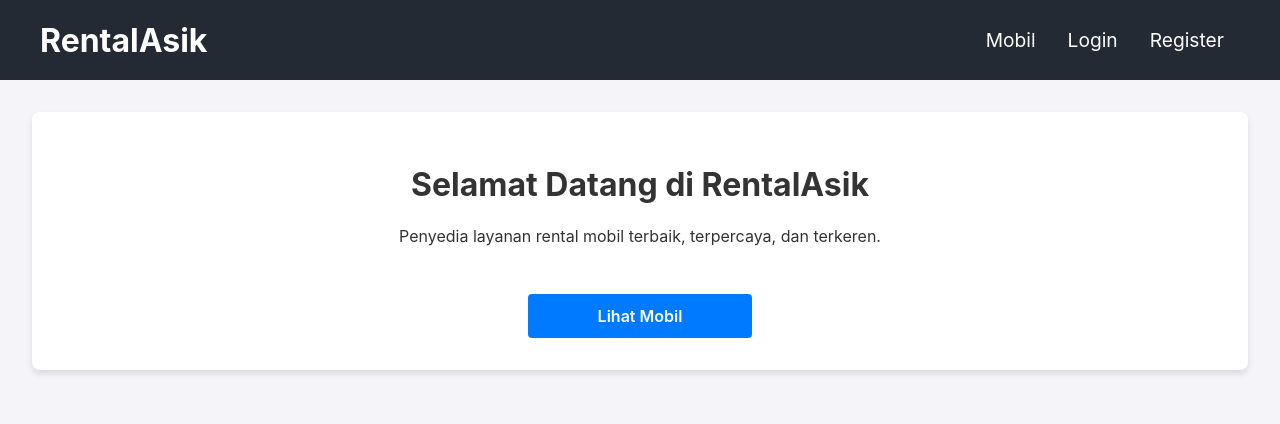
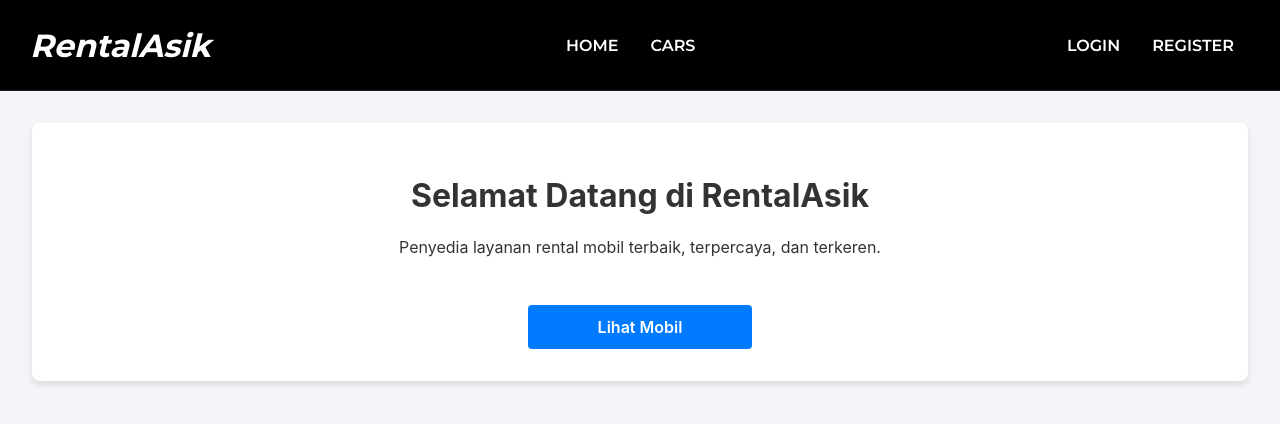
Before and after one commit to rozaannn/Tugas-TBD-Rental-Mobil-RentalAsik, a React (Vite) app in the folder frontend/: page / in a window 1280 px wide. Shown: the top 424 px of the page. Built offline with nearby package versions, Linux system fonts and the light colour scheme.

Commit message:
update navigation bar

```diff
--- a/frontend/src/components/Navbar.css
+++ b/frontend/src/components/Navbar.css
@@ -1,64 +1,109 @@
+/* src/components/Navbar.css */
+
+/* Kontainer utama navbar */
 .navbar {
-    background: #232a34;
-    height: 80px;
+    background: #000; /* Latar belakang hitam pekat */
+    height: 90px;
     display: flex;
     justify-content: center;
     align-items: center;
-    font-size: 1.2rem;
+    font-size: 1rem;
     position: sticky;
     top: 0;
     z-index: 999;
+    border-bottom: 1px solid #222; /* Garis bawah tipis untuk memisahkan */
+    font-family: 'Montserrat', sans-serif; /* Ganti font agar lebih modern (opsional, tambahkan di index.css) */
 }
+
+/* Kontainer untuk menjaga konten tetap di tengah */
 .navbar-container {
     display: flex;
     justify-content: space-between;
     align-items: center;
     width: 100%;
-    max-width: 1200px;
-    padding: 0 20px;
+    max-width: 1400px; /* Dibuat lebih lebar */
+    padding: 0 30px;
 }
+
+/* Styling untuk logo */
 .navbar-logo {
     color: #fff;
+    justify-self: start;
+    cursor: pointer;
     text-decoration: none;
     font-size: 2rem;
+    display: flex;
+    align-items: center;
     font-weight: bold;
+    font-style: italic; /* Membuat teks miring seperti di contoh */
 }
+
+/* Menu utama */
 .nav-menu {
     display: flex;
+    align-items: center;
     list-style: none;
     text-align: center;
-    margin: 0;
-    padding: 0;
 }
+
 .nav-item {
-    height: 80px;
+    height: 90px;
     display: flex;
     align-items: center;
 }
+
+/* Styling untuk setiap link/tombol di menu */
 .nav-links {
+    color: #fff;
+    display: flex;
+    align-items: center;
+    text-decoration: none;
+    padding: 0 1rem;
+    height: 100%;
+    cursor: pointer;
+    position: relative; /* Diperlukan untuk efek garis bawah */
+    text-transform: uppercase; /* Membuat teks menjadi kapital */
+    font-weight: 600;
+}
+
+/* --- EFEK GARIS BAWAH SAAT HOVER --- */
+.nav-links::after {
+    content: '';
+    position: absolute;
+    bottom: 25px; /* Atur posisi garis di bawah teks */
+    left: 0;
+    width: 100%;
+    height: 2px;
+    background-color: #fff;
+    transform: scaleX(0); /* Awalnya garis tidak terlihat (lebar 0) */
+    transform-origin: left; /* Mulai animasi dari kiri */
+    transition: transform 0.4s ease-out; /* Animasi transisi */
+}
+
+.nav-links:hover::after {
+    transform: scaleX(1); /* Saat hover, buat garis terlihat (lebar 100%) */
+}
+/* --- AKHIR EFEK --- */
+
+/* Styling untuk nama user dan tombol logout */
+.nav-user, .nav-links-button {
     color: #fff;
     text-decoration: none;
     padding: 0.5rem 1rem;
-    transition: background-color 0.2s ease-out;
+    cursor: pointer;
+    font-weight: 600;
+    text-transform: uppercase;
 }
-.nav-links:hover {
-    background-color: #0056b3;
-    border-radius: 4px;
-}
-.nav-user {
-    color: #ccc;
-    cursor: default;
-}
+
 .nav-links-button {
     background: none;
-    border: none;
-    color: white;
-    font-size: 1.2rem;
-    cursor: pointer;
-    font-family: inherit;
-    padding: 0.5rem 1rem;
+    border: 1px solid white;
+    border-radius: 4px;
+    margin-left: 1rem;
+    transition: all 0.3s ease;
 }
+
 .nav-links-button:hover {
-    background-color: #c82333;
-    border-radius: 4px;
+    background: #fff;
+    color: #000;
 }
--- a/frontend/src/components/Navbar.jsx
+++ b/frontend/src/components/Navbar.jsx
@@ -15,40 +15,49 @@ const Navbar = () => {
     return (
         <nav className="navbar">
             <div className="navbar-container">
-                <Link to="/" className="navbar-logo">RentalAsik</Link>
+                {/* Bagian Kiri: Logo */}
+                <Link to="/" className="navbar-logo">
+                    RentalAsik
+                </Link>
+
+                {/* Bagian Tengah: Menu Utama & Menu Admin/User */}
                 <ul className="nav-menu">
                     <li className="nav-item">
-                        <Link to="/cars" className="nav-links">Mobil</Link>
+                        <Link to="/" className="nav-links">Home</Link>
+                    </li>
+                    <li className="nav-item">
+                        <Link to="/cars" className="nav-links">Cars</Link>
                     </li>
 
-                    {/* --- BLOK KONDISIONAL UTAMA YANG DIPERBAIKI --- */}
-                    {user ? (
-                        // Jika user SUDAH LOGIN
-                        <>
-                            {user.is_admin ? (
-                                // Tampilan KHUSUS untuk Admin
+                    {/* Tampilkan menu admin jika user adalah admin */}
+                    {user && user.is_admin && (
                         <>
                             <li className="nav-item"><Link to="/admin/dashboard" className="nav-links">Dashboard</Link></li>
-                                    <li className="nav-item"><Link to="/admin/cars" className="nav-links">Manajemen Mobil</Link></li>
-                                    <li className="nav-item"><Link to="/admin/bookings" className="nav-links">Manajemen Booking</Link></li>
+                            <li className="nav-item"><Link to="/admin/cars" className="nav-links">Manage Cars</Link></li>
+                            <li className="nav-item"><Link to="/admin/bookings" className="nav-links">Manage Bookings</Link></li>
                         </>
-                            ) : (
-                                // Tampilan KHUSUS untuk Pengguna Biasa
+                    )}
+
+                    {/* Tampilkan menu user jika user login tapi bukan admin */}
+                    {user && !user.is_admin && (
                         <li className="nav-item">
-                                    <Link to="/my-bookings" className="nav-links">Booking Saya</Link>
+                            <Link to="/my-bookings" className="nav-links">My Bookings</Link>
                         </li>
                     )}
+                </ul>
 
-                            {/* Tampilan yang sama untuk SEMUA user yang sudah login */}
+                {/* Bagian Kanan: Info User & Otentikasi */}
+                <ul className="nav-menu">
+                    {user ? (
+                        <>
                             <li className="nav-item">
-                                <span className="nav-links nav-user">Halo, {user.name}!</span>
+                                <span className="nav-user">Halo, {user.name}!</span>
                             </li>
                             <li className="nav-item">
                                 <button onClick={handleLogout} className="nav-links-button">Logout</button>
                             </li>
                         </>
                     ) : (
-                        // Jika user BELUM LOGIN
                         <>
                             <li className="nav-item">
                                 <Link to="/login" className="nav-links">Login</Link>
--- a/frontend/src/index.css
+++ b/frontend/src/index.css
@@ -1,3 +1,4 @@
+@import url('https://fonts.googleapis.com/css2?family=Montserrat:wght@400;600;700&display=swap');
 body {
   font-family: -apple-system, BlinkMacSystemFont, 'Segoe UI', Roboto, Helvetica, Arial, sans-serif;
   margin: 0;
```
Lines whose indentation alone changed are shown as unchanged.
